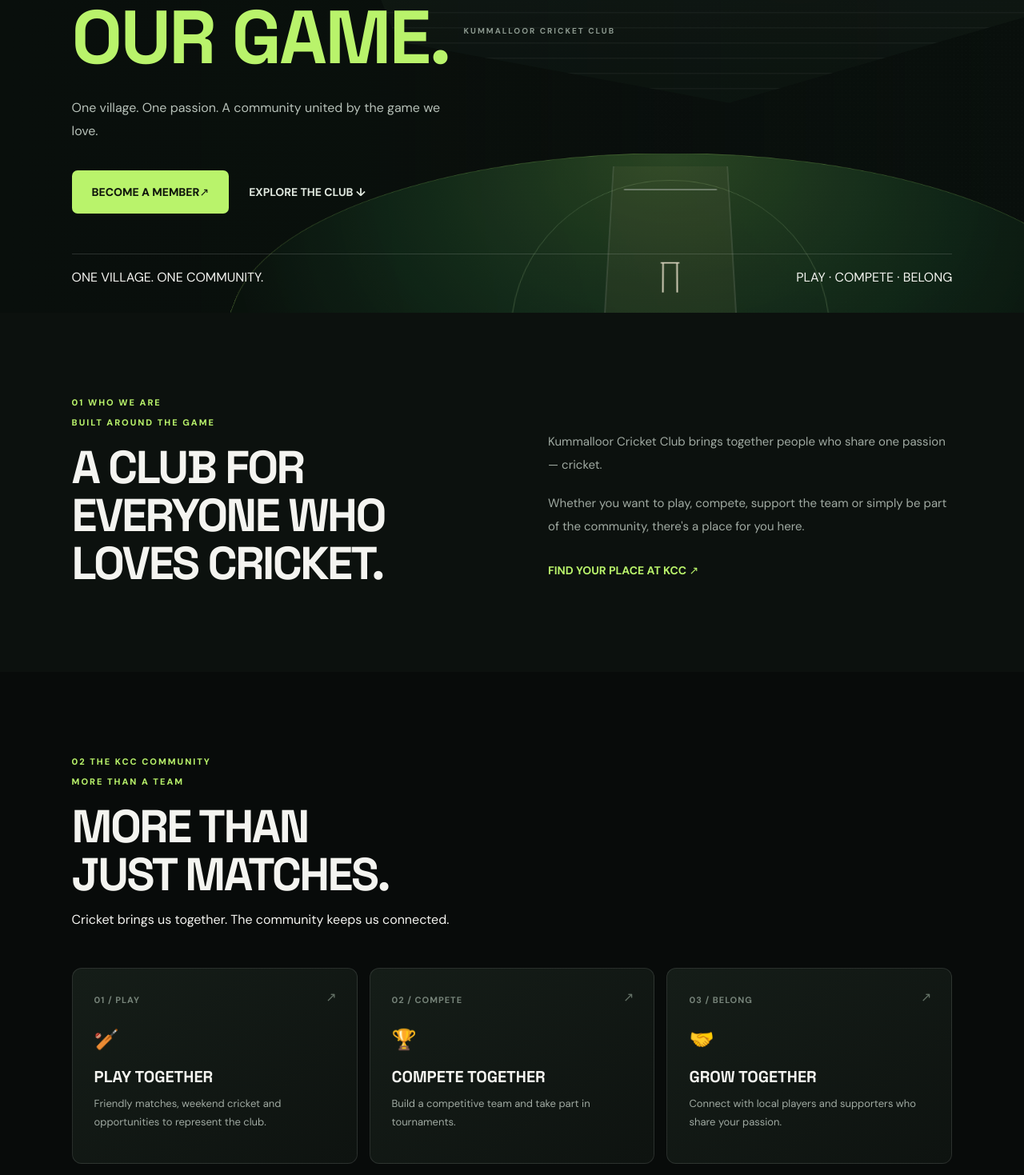
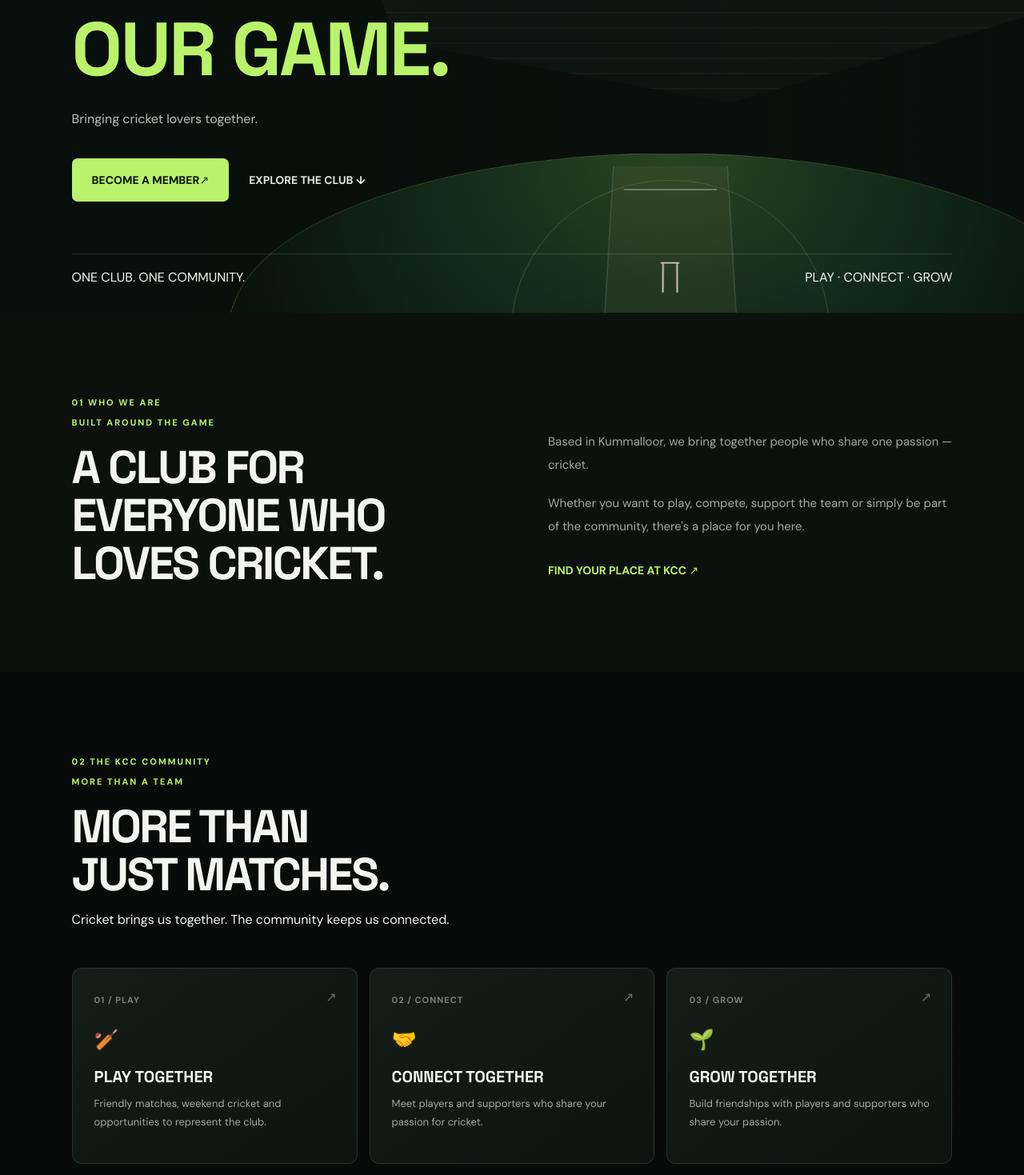
Before and after one commit to Arunbiju18/kcc-website-2026, a React (Vite) app: page / in a window 1280 px wide. Shown: the part 381-1850 px from the top of the page at 80% size. Built offline with nearby package versions, Linux system fonts and the light colour scheme.

Commit message:
Refactor text content for improved clarity
Updated various text elements to enhance clarity and engagement, including changes to the hero section and community description.

```diff
--- a/src/main.jsx
+++ b/src/main.jsx
@@ -122,18 +122,22 @@ function App() {
       {/* HERO */}
       <section className="hero" id="home">
         <div className="hero-noise" />
+
         <div className="stadium-scene" aria-hidden="true">
           <div className="stadium-lights stadium-lights-left" />
           <div className="stadium-lights stadium-lights-right" />
           <div className="stadium-stands" />
+
           <div className="stadium-field">
             <div className="field-circle" />
+
             <div className="field-pitch">
               <div className="pitch-crease pitch-crease-top" />
               <div className="pitch-crease pitch-crease-bottom" />
               <div className="pitch-stumps" />
             </div>
           </div>
+
           <div className="stadium-ball" />
         </div>
 
@@ -151,14 +155,14 @@ function App() {
           </h1>
 
           <p className="hero-description">
-            One village. One passion. A community united
-            by the game we love.
+            Bringing cricket lovers together.
           </p>
 
           <div className="hero-actions">
             <a href="#join" className="primary">
               BECOME A MEMBER <span>↗</span>
             </a>
+
             <a href="#about" className="secondary-link">
               EXPLORE THE CLUB <span>↓</span>
             </a>
@@ -166,11 +170,9 @@ function App() {
         </div>
 
         <div className="hero-bottom">
-          <span>ONE VILLAGE. ONE COMMUNITY.</span>
-          <span>PLAY · COMPETE · BELONG</span>
+          <span>ONE CLUB. ONE COMMUNITY.</span>
+          <span>PLAY · CONNECT · GROW</span>
         </div>
-
-        <div className="hero-side-label">KUMMALLOOR CRICKET CLUB</div>
       </section>
 
       {/* INTRODUCTION */}
@@ -182,6 +184,7 @@ function App() {
         <div className="intro-grid">
           <div>
             <p className="intro-overline">BUILT AROUND THE GAME</p>
+
             <h2>
               A CLUB FOR<br />
               EVERYONE WHO<br />
@@ -191,14 +194,16 @@ function App() {
 
           <div className="intro-copy">
             <p>
-              Kummalloor Cricket Club brings together people
+              Based in Kummalloor, we bring together people
               who share one passion — cricket.
             </p>
+
             <p>
               Whether you want to play, compete, support
               the team or simply be part of the community,
               there's a place for you here.
             </p>
+
             <a href="#join" className="text-link">
               FIND YOUR PLACE AT KCC ↗
             </a>
@@ -215,8 +220,12 @@ function App() {
         <div className="community-heading">
           <div>
             <p className="section-overline">MORE THAN A TEAM</p>
-            <h2>MORE THAN<br /><span>JUST MATCHES.</span></h2>
+            <h2>
+              MORE THAN<br />
+              <span>JUST MATCHES.</span>
+            </h2>
           </div>
+
           <p>
             Cricket brings us together. The community
             keeps us connected.
@@ -236,22 +245,22 @@ function App() {
           </article>
 
           <article className="benefit-card">
-            <span className="benefit-number">02 / COMPETE</span>
-            <div className="benefit-icon">🏆</div>
-            <h3>COMPETE TOGETHER</h3>
+            <span className="benefit-number">02 / CONNECT</span>
+            <div className="benefit-icon">🤝</div>
+            <h3>CONNECT TOGETHER</h3>
             <p>
-              Build a competitive team and take part
-              in tournaments.
+              Meet players and supporters who share
+              your passion for cricket.
             </p>
             <span className="card-arrow">↗</span>
           </article>
 
           <article className="benefit-card">
-            <span className="benefit-number">03 / BELONG</span>
-            <div className="benefit-icon">🤝</div>
+            <span className="benefit-number">03 / GROW</span>
+            <div className="benefit-icon">🌱</div>
             <h3>GROW TOGETHER</h3>
             <p>
-              Connect with local players and supporters
+              Build friendships with players and supporters
               who share your passion.
             </p>
             <span className="card-arrow">↗</span>
@@ -268,14 +277,17 @@ function App() {
         <div className="membership-grid">
           <div className="membership-copy">
             <p className="membership-tag">YOUR CLUB. YOUR COMMUNITY.</p>
+
             <h2>
               ONE CLUB.<br />
               <span>ONE HUNDRED.</span>
             </h2>
+
             <p className="membership-description">
               Membership is open to cricket players
-              and supporters from Kummalloor.
+              and supporters from anywhere.
             </p>
+
             <a href="#join" className="text-link">
               BECOME PART OF KCC ↗
             </a>
@@ -317,7 +329,11 @@ function App() {
         <div className="section-kicker">
           <span>04</span> GET STARTED
         </div>
-        <h2>THREE STEPS.<br /><span>ONE COMMUNITY.</span></h2>
+
+        <h2>
+          THREE STEPS.<br />
+          <span>ONE COMMUNITY.</span>
+        </h2>
 
         <div className="steps-grid">
           <div className="step-item">
@@ -325,11 +341,13 @@ function App() {
             <h3>REGISTER</h3>
             <p>Complete the membership registration form.</p>
           </div>
+
           <div className="step-item">
             <span>02</span>
             <h3>CONNECT</h3>
             <p>Join the KCC WhatsApp community.</p>
           </div>
+
           <div className="step-item">
             <span>03</span>
             <h3>ACTIVATE</h3>
@@ -347,20 +365,24 @@ function App() {
         <div className="join-grid">
           <div className="join-heading">
             <p className="section-overline">YOUR NEXT INNINGS STARTS HERE</p>
+
             <h2>
               YOUR<br />
               <span>CLUB.</span><br />
               YOUR GAME.
             </h2>
+
             <p>
               Take the first step. Register with KCC
               and become part of our cricket community.
             </p>
+
             <div className="join-highlight">
               <span className="join-highlight-mark">K</span>
+
               <div>
                 <strong>KUMMALLOOR CRICKET CLUB</strong>
-                <small>PLAY · COMPETE · BELONG</small>
+                <small>PLAY · CONNECT · GROW</small>
               </div>
             </div>
           </div>
@@ -372,6 +394,7 @@ function App() {
                 <h3>MEMBER REGISTRATION</h3>
                 <p>Fields marked * are required.</p>
               </div>
+
               <span className="form-number">KCC / 2026</span>
             </div>
 
@@ -445,6 +468,7 @@ function App() {
                 checked={form.consent}
                 onChange={e => update("consent", e.target.checked)}
               />
+
               <span>
                 I agree that the club committee may contact
                 me about my registration.
@@ -525,11 +549,17 @@ function App() {
       {/* FINAL CALL TO ACTION */}
       <section className="closing-section">
         <p>THE GAME IS BETTER TOGETHER.</p>
-        <h2>SEE YOU<br /><span>ON THE FIELD.</span></h2>
+
+        <h2>
+          SEE YOU<br />
+          <span>ON THE FIELD.</span>
+        </h2>
+
         <a href="#join" className="primary">
           JOIN KCC TODAY ↗
         </a>
-        <div className="closing-decoration">KCC</div>
+
+        <div className="closing-decoration" aria-hidden="true" />
       </section>
 
       {/* FOOTER */}
@@ -541,6 +571,7 @@ function App() {
               alt="KCC Logo"
               className="brand-logo"
             />
+
             <span>
               <strong>KCC<span className="brand-period">.</span></strong>
               <small>KUMMALLOOR CRICKET CLUB</small>
```
Lines whose indentation alone changed are shown as unchanged.
